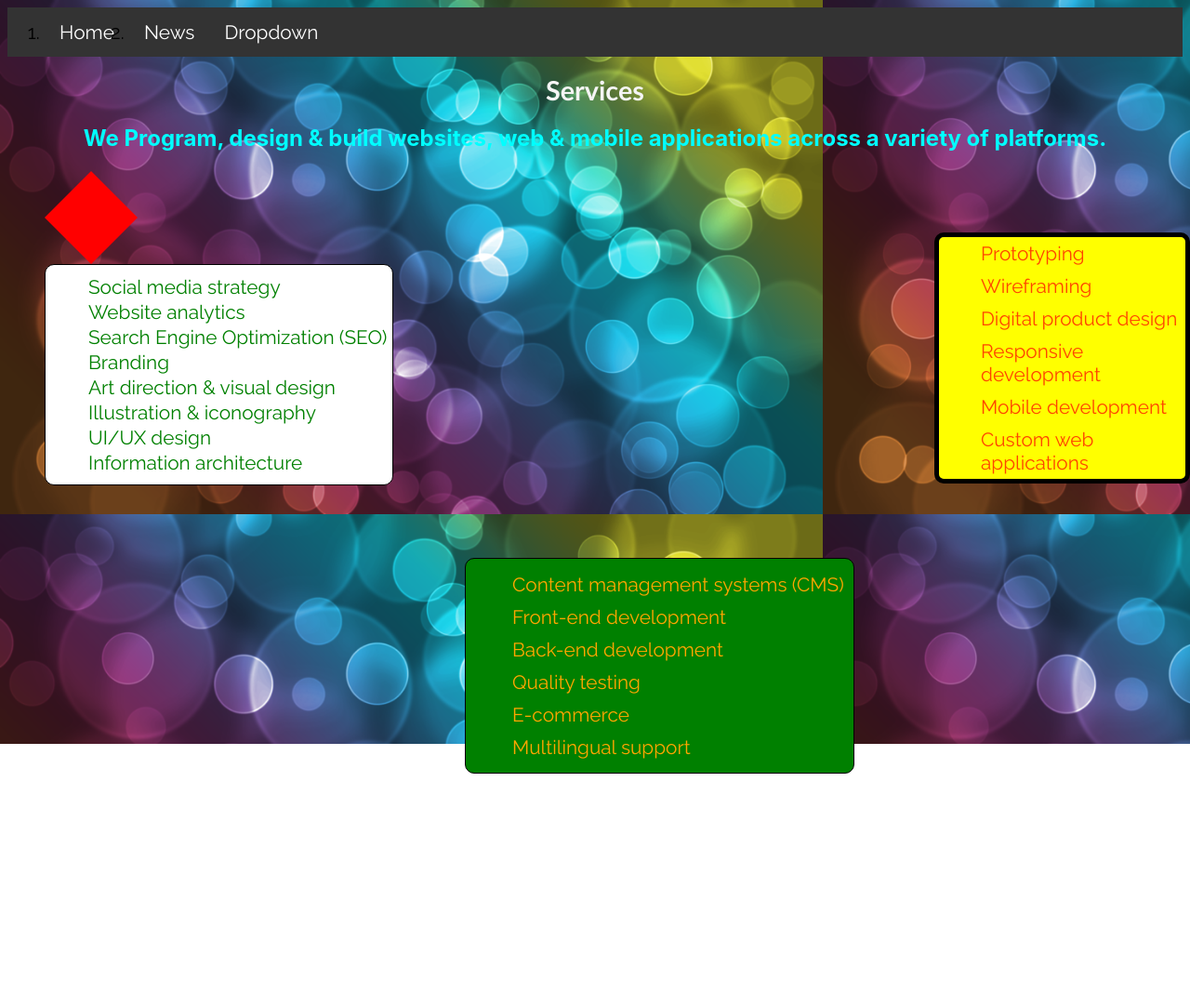
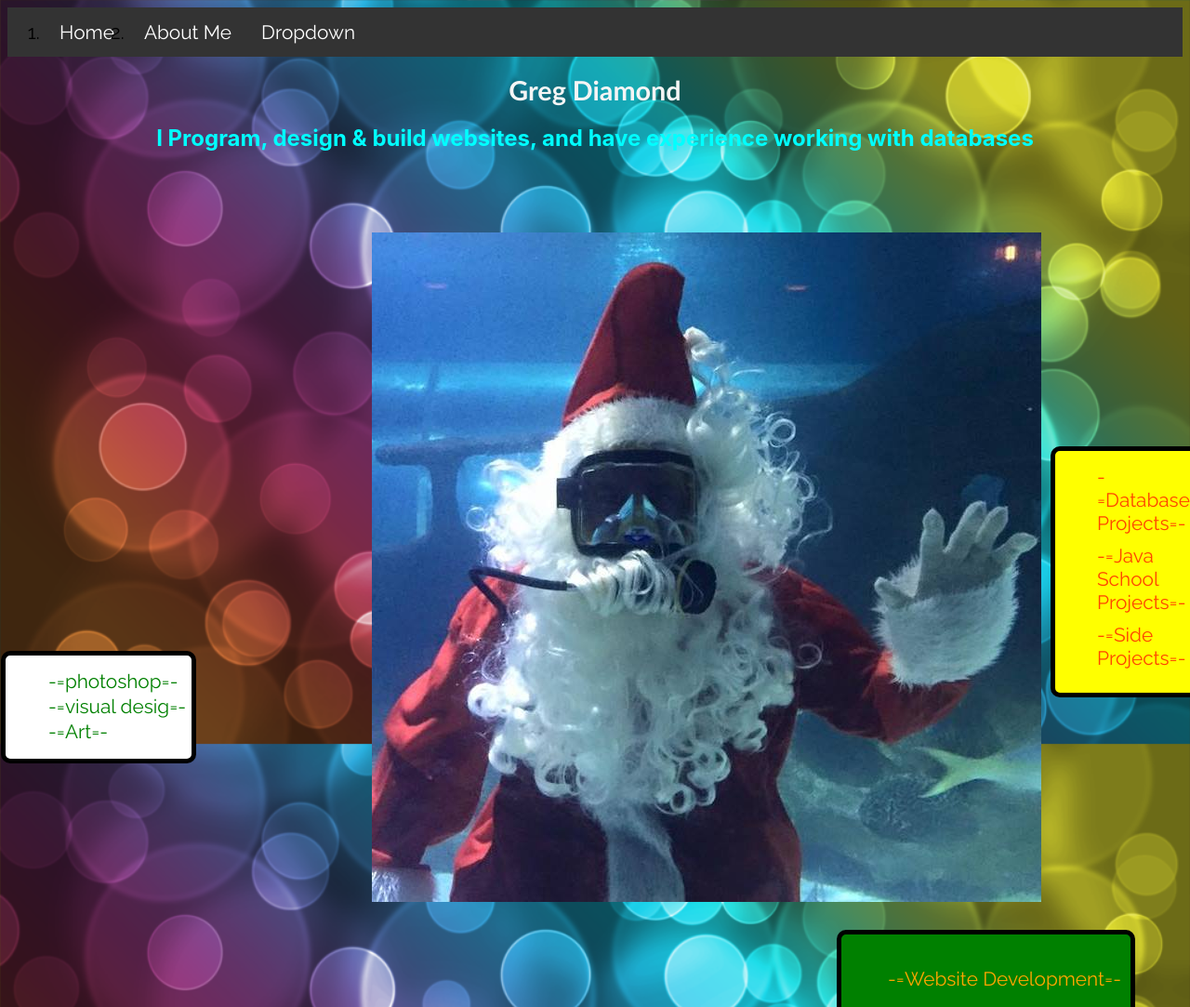
Before and after one commit to gregdiamond2/gregdiamondwebsite.github.io, a plain HTML site: page index.html in a window 1280 px wide. Shown: the top 1083 px of the page at 93% size. Before the commit the page ends 800 px from the top, so only its background shows below. Drawn offline with Linux system fonts and the light colour scheme.

Commit message:
made some changes

```diff
--- a/index.html
+++ b/index.html
@@ -16,13 +16,13 @@
     <ul class="listtop">
                 <ol class="listofthings">
                 <li><a href="#home">Home</a></li>
-                <li><a href="#news">News</a></li>
+                <li><a href="#news">About Me</a></li>
                 <li class="dropdown">
                   <a href="javascript:void(0)" class="dropbtn">Dropdown</a>
                   <div class="dropdown-content">
-                    <a href="#">Link 1</a>
-                    <a href="#">Link 2</a>
-                    <a href="#">Link 3</a>
+                    <a href="#">Java Projects</a>
+                    <a href="#">DataBase Projects</a>
+                    <a href="#">Website Projects</a>
                   </div>
                 </li>
               </ul>
@@ -31,50 +31,47 @@
         <div id="page-services">
 
 
-                <h1> Services</h1>
-                <h2 >We Program, design & build websites, web & mobile applications across a variety of platforms.</h2>
+                <h1> Greg Diamond</h1>
+                <h2 >I Program, design & build websites, and have experience working with databases</h2>
 
             <ul class="list-theme">
 
-                    <div class="diamond"> </div>
+                <div class="mypic"> <img class="thispic"src="/images/1240060_10101986988306692_6656150557441137150_n.jpg" alt="HTML5 Icon" >
+                        </div>
 
 
-
-
-
-
-                             <div class="rotate">
+                             <div class="rotate" onclick="location.href='aboutme.html';" style="cursor: pointer;">
                 <ol class="top">
-                    <li>Social media strategy</li>
-                    <li>Website analytics</li>
-                    <li>Search Engine Optimization (SEO)</li>
-                    <li>Branding</li>
-                    <li>Art direction & visual design</li>
-                    <li>Illustration & iconography</li>
-                    <li>UI/UX design</li>
-                    <li>Information architecture</li>
+                    <li></li>
+                    <li></li>
+                    <li>-=photoshop=-</li>
+                    <li>-=visual desig=-</li>
+                    <li>-=Art=-</li>
+                    <li></li>
+                    <li></li>
+                    <li></li>
                 </ol>
                             </div>
                                     <div class="shrink">
                 <ol class="middle">
-                    <li>Prototyping</li>
-                    <li>Wireframing</li>
-                    <li>Digital product design</li>
-                    <li>Responsive development</li>
-                    <li>Mobile development</li>
-                    <li>Custom web applications</li>
+                    <li></li>
+                    <li>-=Database Projects=-</li>
+                    <li>-=Java School Projects=-</li>
+                    <li>-=Side Projects=-</li>
+                    <li></li>
+                    <li></li>
                 </ol>
                                     </div>
 
 
                                     <div class="color">
                                             <ol class="bottom">
-                                                    <li>Content management systems (CMS)</li>
-                                                    <li>Front-end development</li>
-                                                    <li>Back-end development</li>
-                                                    <li>Quality testing</li>
-                                                    <li>E-commerce</li>
-                                                    <li>Multilingual support</li>
+                                                    <li></li>
+                                                    <li></li>
+                                                    <li>-=Website Development=-</li>
+                                                    <li></li>
+                                                    <li></li>
+                                                    <li></li>
                                                 </ol>
                                              </ul>
 
--- a/style.css
+++ b/style.css
@@ -6,7 +6,9 @@
 body {
 
     background: url(images/color_bubbles_by_photoshopminion-d6bnv63.png);
-    background-size: contain;
+    background-size: cover;
+    background-repeat: repeat;
+
     font-size: 1.3em;
 
 }
@@ -22,15 +24,30 @@ h2{
    font-size: 1.5rem;
    text-align: center;
 }
+div.mypic{
+    display: inline-block;
+    left: 400px;
+    top: 250px;
+
+   position: absolute;
+}
+
+
+
 
 div.rotate{
+
     display: inline-block;
-    border: solid 1px black;
+    border: solid 5px black;
     border-radius: 10px;
     margin-bottom: 10px;
     padding: 10px 5px;
+    background-color: white;
 
-    background-color: white;
+    left: 1px;
+    top: 700px;
+
+   position: absolute;
 }
 
 
@@ -56,12 +73,14 @@ div.shrink{
     border: solid 5px black;
     border-radius: 10px;
     background-color: yellow;
-    left: 1005px;
-    top: 250px;
 
-    position: fixed;
-    bottom: 100;
-    right: 1;
+
+
+
+    top: 480px;
+
+    left:1130px;
+    position: absolute;
 
 }
 ol.middle li{
@@ -80,16 +99,16 @@ ol.middle li{
 
 div.color{
     display: inline-block;
-    border: solid 1px black;
+    border: solid 5px black;
     border-radius: 10px;
     margin-bottom: 10px;
     padding: 10px 5px;
     background-color: green;
 
-    left: 500px;
-    top: 600px;
+    left: 900px;
+    top: 1000px;
 
-    position: fixed;
+   position: absolute;
     bottom: 100;
     right: 1;
 }
@@ -102,13 +121,16 @@ ol.bottom li{
     background:#53a7ea;
 }
 
-.diamond { width: 0; height: 0; border: 50px solid transparent;
-     border-bottom-color: red; position: relative; top: -50px; }
 
-     .diamond:after { content: ''; position: absolute;
-     left: -50px; top: 50px; width: 0; height: 0;
-      border: 50px solid transparent; border-top-color: red; }
 
+        h2.hellofriend{
+            font-family: -apple-system, BlinkMacSystemFont, 'Segoe UI', Roboto, Oxygen, Ubuntu, Cantarell, 'Open Sans', 'Helvetica Neue', sans-serif;
+            color: aqua;
+            font-size: 1.5rem;
+            text-align: center;
+            position: absolute;
+            z-index: 2;
+        }
 
 
 
@@ -156,6 +178,7 @@ ol.bottom li{
     }
 
     .dropdown-content {
+        list-style-type: none;
         display: none;
         position: absolute;
         background-color: #f9f9f9;
```
Also changed, not shown: aboutme.html (added, +35 -0 lines), 1 other file.
